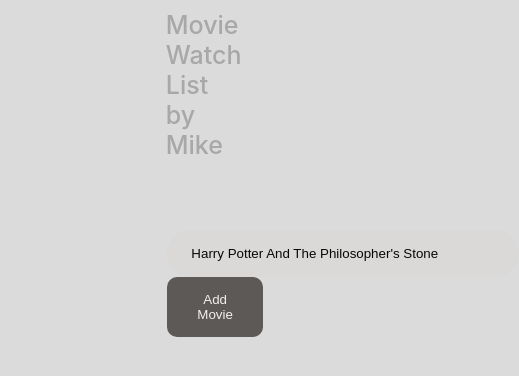
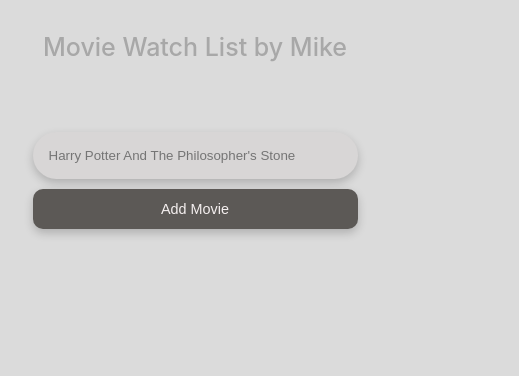
Before and after one commit to Moncayo1329/watch, a React (Create React App) app in the folder client/: page / in a window 390 px wide. Shown: the top 376 px of the page, 519 px wide, since content can reach past the window. Built offline with nearby package versions, Linux system fonts and the light colour scheme.

Commit message:
adding styles

```diff
--- a/client/src/App.css
+++ b/client/src/App.css
@@ -1,14 +1,11 @@
-*{
-
+* {
   padding: 0;
   margin: 0;
+  box-sizing: border-box;
 }
-
 
 body {
   background-color: rgb(219, 219, 219);
-  padding: 0;
-  margin: 0;
 }
 
 p {
@@ -16,75 +13,85 @@ p {
   max-width: 40em;
 }
 
-h1,
-h2,
-h3,
-h4,
-h5 {
+h1, h2, h3, h4, h5 {
   margin-bottom: 4.3rem;
   font-weight: 500;
   color: rgba(14, 13, 13, 0.247);
 }
 
-
-
 h4 {
   font-size: 1.563rem;
 }
 
+a {
+  text-decoration: none;
+}
+
+small, .text-small {
+  font-size: var(--smallText);
+}
+
+ul {
+  padding: 0;
+  list-style-type: none;
+}
 
 a {
   text-decoration: none;
 }
-/*
+
+/************
      Buttons
-*/
+************/
 
-.button{
+.button {
   cursor: pointer;
   border: none;
   border-radius: 10px;
   padding: 15px 30px;
-  box-shadow: 15px ;
+  box-shadow: 0px 4px 10px rgba(0, 0, 0, 0.2);
   transition: var(--transition);
   background-color: rgb(92, 89, 86);
   color: #f7f2f2fb;
 }
 
+/************
+     FORM
+************/
 
-
-/*
-     FORM
-*/
 form {
-  width: 50rem;
+  width: 100%;
+  background: var(--white);
   border-radius: 20px;
-  padding: 0.1rem 0.1rem ;
+  box-shadow: 80px;
+  padding: 0.1rem 0.1rem;
+  display: flex;
+  justify-content: center;
 }
 
-input {
-
-  width: 20rem;
-  padding: 1rem 1rem;
-  border-radius: 100px;
+input, textarea {
+  width: 300px; /* Cambiado para ocupar el 100% del contenedor */
+  padding: 1rem;
+  border-radius: 50px;
+  background: #d8d6d6;
+  border-color: azure;
   border: 1px solid var(--grey-300);
-  background-color: rgb(218, 217, 216);
-  color: rgb(12, 12, 12);
-
+  box-shadow: 0px 4px 10px rgba(0, 0, 0, 0.2);
 }
 
-
-::placeholder {
-  color:rgb(8, 8, 8);
-  padding: 0.5rem 0.5rem;
+.task-form, .single-task-form {
+  width: 90vw;
+  max-width: var(--fixed-width);
+  margin: 0 auto;
+  margin-top: 6rem;
 }
 
+.task-form h4 {
+  text-align: center;
+}
 
-.task-form,
-.single-task-form {
-  width: 15vw;
-  margin: 0 auto;
-  margin-top:10px;
+.task-form .form-alert {
+  margin-top: 1rem;
 }
 
 @media screen and (min-width: 576px) {
@@ -104,12 +111,15 @@ input {
     border-bottom-right-radius: var(--borderRadius);
   }
 }
+
 form > :first-child {
   margin-top: 0;
 }
+
 form > :last-child {
   margin-bottom: 0;
 }
+
 /* Basic Classes */
 .alert {
   padding: 0.375rem 0.75rem;
@@ -122,16 +132,20 @@ form > :last-child {
   color: var(--green-dark);
   background-color: var(--green-light);
 }
+
 .alert-danger {
   color: var(--red-dark);
   background-color: var(--red-light);
 }
+
 .text-danger {
   color: var(--red-dark);
 }
+
 .text-success {
   color: var(--green-dark);
 }
+
 /* loading */
 @keyframes spinner {
   to {
@@ -146,15 +160,17 @@ form > :last-child {
   border: 3px solid #ccc;
   border-top-color: var(--clr-primary-5);
   animation: spinner 0.6s linear infinite;
+  text-align: center;
 }
+
 .loading {
   margin: 0 auto;
 }
-/* form loading */
 
 .form-loading {
   position: relative;
 }
+
 .form-loading::before {
   background: var(--white);
   position: absolute;
@@ -184,14 +200,12 @@ form > :last-child {
      TASKS
 *************/
 
-/* Task Links */
 .empty-list {
   text-align: center;
 }
+
 .tasks-container {
-  width: 50%;
-  width: 50vw;
-  max-width: var(--fixed-width);
+  width: 90%; /* Modificado para que las tasks ocupen el 100% del ancho */
   margin: 0 auto;
   margin-top: 2rem;
   padding-bottom: 6rem;
@@ -200,7 +214,11 @@ form > :last-child {
 .tasks {
   display: grid;
   gap: 1rem;
+  grid-template-columns: repeat(3, 1fr); /* 3 columnas en escritorio */
+  justify-content: center;
+  align-items: start;
 }
+
 .single-task {
   padding: 1rem 2.5rem;
   background: var(--white);
@@ -211,12 +229,15 @@ form > :last-child {
   justify-content: space-between;
   align-items: center;
 }
+
 .single-task:hover {
   box-shadow: var(--shadow-4);
 }
+
 .single-task h5 {
   margin-bottom: 0;
 }
+
 .single-task span {
   display: inline-block;
   width: 0.5rem;
@@ -224,48 +245,125 @@ form > :last-child {
   margin-left: -1.25rem;
   margin-right: 1.5rem;
 }
+
 .single-task .fa-check-circle {
   font-size: 1rem;
   color: var(--green-dark);
   visibility: hidden;
 }
+
 .task-completed h5 {
   text-decoration: line-through;
 }
+
 .task-completed .fa-check-circle {
   visibility: visible;
 }
+
 .loading-text {
   visibility: hidden;
 }
 
+/* Task Links */
+.task-links {
+  display: flex;
+  align-items: center;
+  gap: 0 0.5rem;
+}
 
-
-
+/* Movie Card */
 .movie-card {
   border: 1px solid #ddd;
   border-radius: 10px;
   padding: 16px;
   margin: 16px;
   text-align: center;
-  width: 300px;
+  width: 280px; /* Ajustado al tamaño adecuado */
   background-color: #f9f9f9;
   box-shadow: 0 4px 6px rgba(0, 0, 0, 0.1);
 }
 
 .movie-poster {
-  width: 85%;
+  width: 100%;
   height: auto;
   border-radius: 8px;
 }
 
 .movie-title {
-  font-size: 1em;
-  margin: 9px 0;
+  font-size: 1rem;
+  margin: 10px 0;
   color: #333;
 }
 
 .movie-description {
-  font-size: 0.9em;
+  font-size: 0.9rem;
   color: #555;
 }
+
+/* Ajustes para pantallas pequeñas */
+.task-form {
+  margin-bottom: 1rem; /* Reducido el espacio */
+}
+
+.tasks-container {
+  margin-top: 0; /* Elimina espacio innecesario encima de las cards */
+}
+
+.tasks {
+  display: grid;
+  gap: 1rem; /* Espacio entre las cards */
+  grid-template-columns: repeat(3, 1fr); /* 3 columnas en escritorio */
+  justify-content: center;
+  align-items: start;
+}
+
+/* Pantallas de 1024px */
+@media screen and (max-width: 1024px) {
+  .tasks {
+    grid-template-columns: repeat(2, 1fr); /* 2 columnas en tablet */
+  }
+
+  .movie-card {
+    width: 100%; /* La tarjeta ocupará todo el ancho disponible */
+  }
+}
+
+/* Pantallas de 768px y más pequeñas */
+@media screen and (max-width: 768px) {
+  .tasks {
+    grid-template-columns: repeat(1, 1fr); /* 1 columna en móviles */
+  }
+
+  .movie-card {
+    width: 90%; /* La tarjeta ocupará casi todo el ancho */
+  }
+
+  /* Reducir el tamaño del texto para pantallas más pequeñas */
+  .movie-title {
+    font-size: 0.9rem;
+  }
+
+  .movie-description {
+    font-size: 0.8rem;
+  }
+
+  .task-form input,
+  .task-form textarea {
+    width: 100%; /* Hacer los inputs del formulario más grandes */
+    padding: 1rem;
+  }
+
+  .task-form {
+    margin-top: 2rem;
+  }
+}
+
+
+@media screen and (max-width: 768px) {
+  .button {
+    padding: 12px 24px; /* Reducido el padding para que no sea demasiado grande en pantallas pequeñas */
+    font-size: 0.9rem; /* Ajustado el tamaño de la fuente */
+    width: 100%; /* Hace que el botón ocupe el 100% del contenedor (si es necesario) */
+    margin-top: 10px;
+  }
+}
--- a/client/src/Movie.js
+++ b/client/src/Movie.js
@@ -6,6 +6,7 @@ function Movies({ task }) {
       <img src={task.image} alt={task.title} className="movie-poster" />
       <h3 className="movie-title">{task.title}</h3>
       <p className="movie-description">{task.description}</p> {/* Accede a la descripción de la película */}
+
     </div>
   );
 }
```
